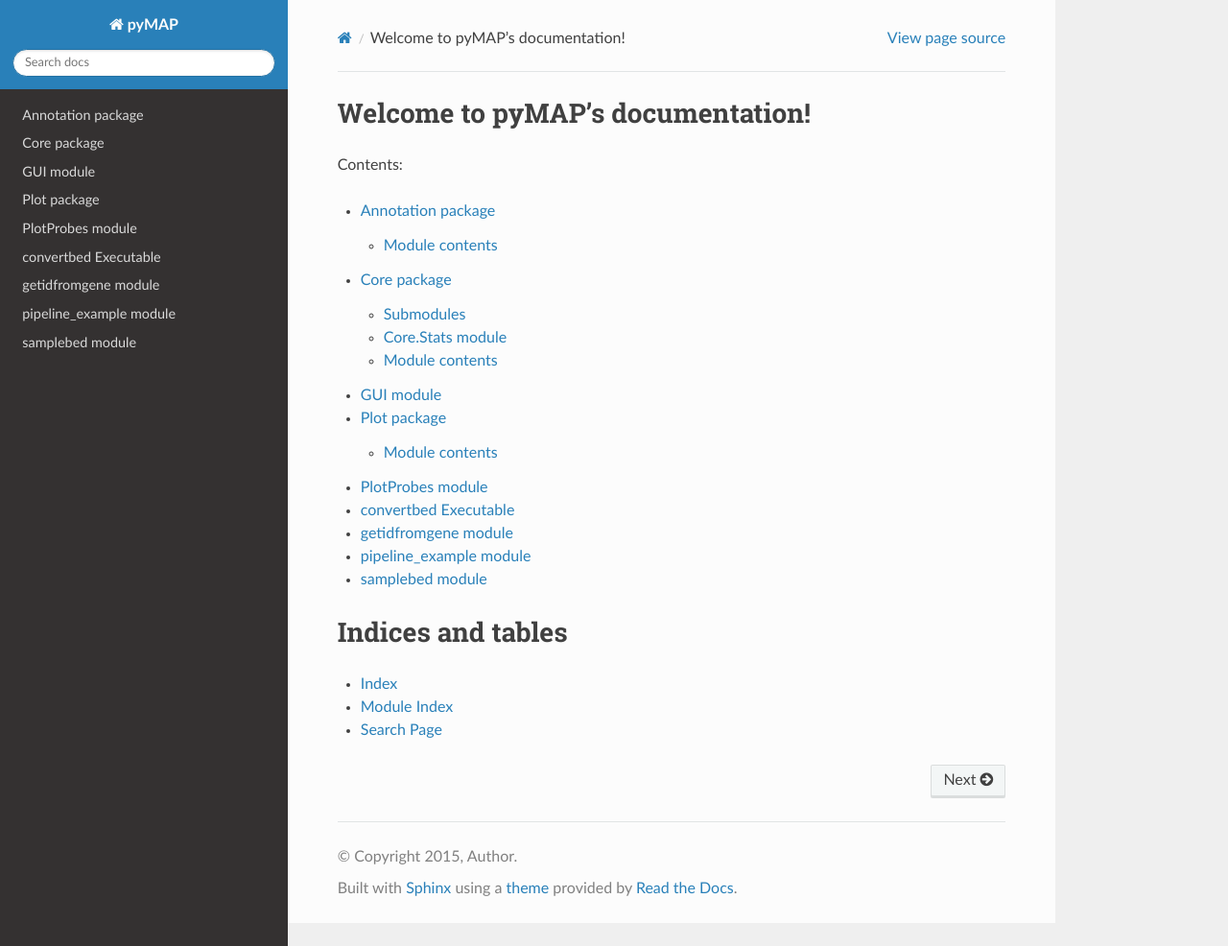
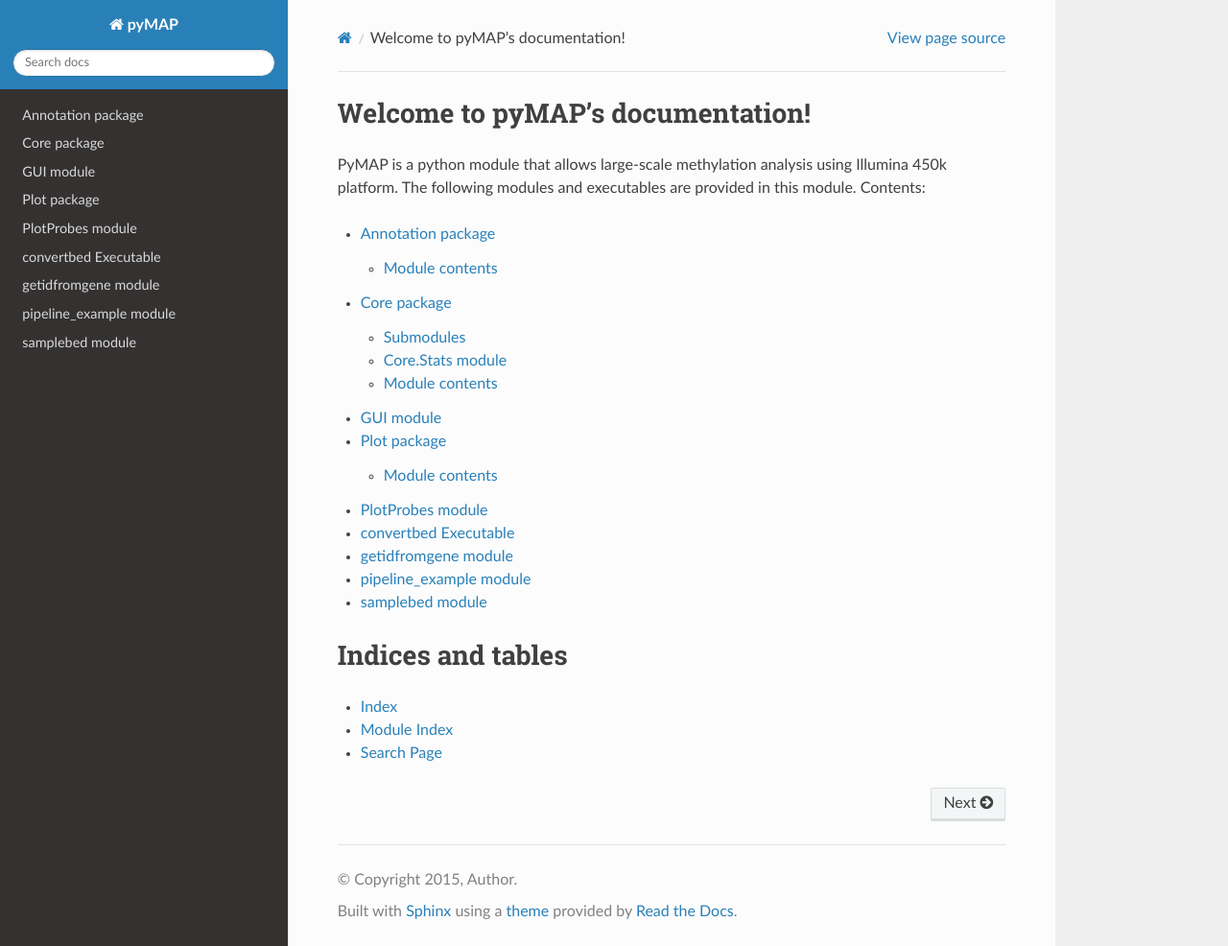
Before and after one commit to AminMahpour/PyMAP, a Sphinx documentation site: the page built from docs/index.rst, in a window 1280 px wide and 986 px high. Shown: the whole window at 96% size. Built offline with Sphinx 7.4.7 and the Read the Docs theme 2.0.0, drawn with Linux system fonts in a browser that asks for light colours.

Commit message:
updated Documents.

```diff
--- a/docs/index.rst
+++ b/docs/index.rst
@@ -5,7 +5,8 @@
 
 Welcome to pyMAP's documentation!
 =================================
-
+PyMAP is a python module that allows large-scale methylation analysis using Illumina 450k platform.
+The following modules and executables are provided in this module.
 Contents:
 
 .. toctree::
```
